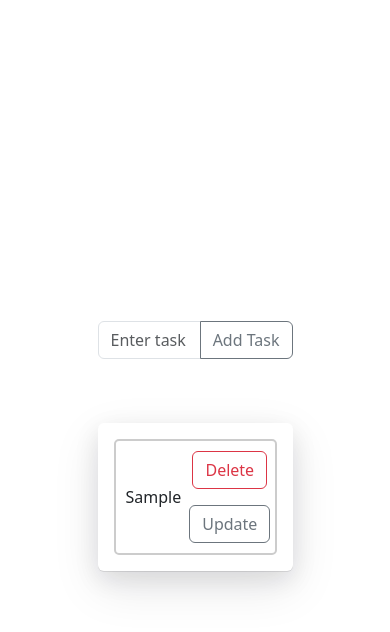
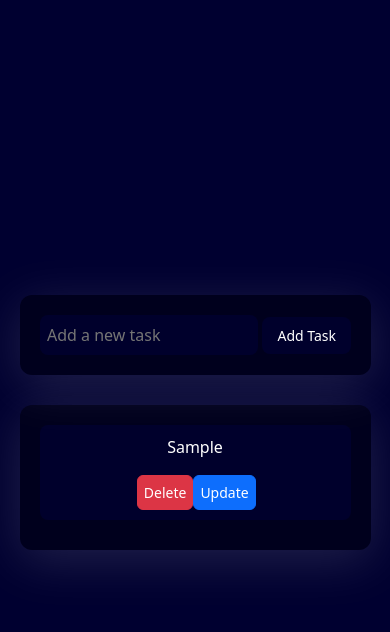
Before and after one commit to mohmad3334/TODO-LIST, a website: page index.html in a window 390 px wide. Both pictures are taken after typing "Sample" into the empty fields and a click on the button "Add Task". Drawn offline with nearby package versions, Linux system fonts and the light colour scheme.

Commit message:
TODO LIST
A responsive web-based task management app built with HTML, CSS (Bootstrap), and JavaScript.
It allows users to:

Add new tasks

Delete or update tasks

Save tasks using localStorage to persist them across sessions

This project is ideal for beginners practicing DOM manipulation and localStorage usage.

```diff
--- a/index.html
+++ b/index.html
@@ -3,25 +3,23 @@
 <head>
     <meta charset="UTF-8">
     <meta name="viewport" content="width=device-width, initial-scale=1.0">
+    <link href="https://cdnjs.cloudflare.com/ajax/libs/animate.css/4.1.1/animate.min.css" rel="stylesheet">
     <link href="https://cdn.jsdelivr.net/npm/bootstrap@5.3.7/dist/css/bootstrap.min.css" rel="stylesheet"
         integrity="sha384-LN+7fdVzj6u52u30Kp6M/trliBMCMKTyK833zpbD+pXdCLuTusPj697FH4R/5mcr" crossorigin="anonymous">
     <link rel="stylesheet" href="style.css">
     <title>Document</title>
 </head>
 
-<body class="d-flex justify-content-center align-items-center flex-column" style="min-height: 100vh;">
+<body>
 
+    <div class="input-btn animate__animated animate__lightSpeedInLeft" id="input-btn">
+        <input type="text" placeholder="Add a new task" id="input-el">
+        <button id="btn" class="btn btn-outline-secondary" type="button">Add Task</button>
+    </div>
 
-    <form class="mt-5 mb-5 w-50">
-        <div class="input-group mb-3">
-            <input  id="input" type="text" class="form-control" placeholder="Enter task" aria-label="Enter task"
-                aria-describedby="button-addon2">
-            <button id="btn" class="btn btn-outline-secondary" type="button" id="button-addon2">Add Task</button>
-        </div>
-    </form>
+    <div id="tasks" class="tasks">
+    </div>
 
-    <div style="box-shadow: rgba(17, 17, 26, 0.1) 0px 1px 0px, rgba(17, 17, 26, 0.1) 0px 8px 24px, rgba(17, 17, 26, 0.1) 0px 16px 48px;" class="list-group w-50" style="min-height: 200px;">
-    </div>
 
     <script src="script.js"></script>
     <script src="https://cdn.jsdelivr.net/npm/bootstrap@5.3.7/dist/js/bootstrap.bundle.min.js"
--- a/script.js
+++ b/script.js
@@ -1,42 +1,53 @@
 const btn = document.getElementById('btn');
-const taskList = document.querySelector('.list-group');
+const tasks = document.getElementById('tasks');
 
-btn.addEventListener('click', function () {
-    const inputEl = document.getElementById('input');
-    const input = inputEl.value.trim();
+btn.addEventListener('click', () => {
+    const inputEl = document.getElementById('input-el');
+    const input = inputEl.value;
 
     if (input === '') {
         alert('Please enter a task');
         return;
     }
 
-    const taskHTML = `
-        <div class="task m-3 d-flex justify-content-between align-items-center">
-            <p class="m-0 me-2">${input}</p>
-            <div class="buttons d-flex justify-content-between align-items-center flex-column h-100">
-                <button type="button" class="mb-3 btn btn-outline-danger delete-btn">Delete</button>
-                <button type="button" class="btn btn-outline-secondary update-btn">Update</button>
+    let content = `
+        <div class="task">
+            <p>${input}</p>
+            <div class="delete-update">
+                <button class="btn btn-danger delete-btn">Delete</button>
+                <button class="btn btn-primary update-btn">Update</button>
             </div>
         </div>
     `;
 
-    taskList.innerHTML += taskHTML;
+    tasks.innerHTML += content;
+    localStorage.setItem('tasks', tasks.innerHTML);
     inputEl.value = '';
 });
 
-taskList.addEventListener('click', function (e) {
+// تحميل المهام من localStorage عند فتح الصفحة
+window.addEventListener('load', () => {
+    let storedTasks = localStorage.getItem('tasks');
+    if (storedTasks) {
+        tasks.innerHTML = storedTasks;
+    }
+});
+
+// Event delegation للحذف والتحديث
+tasks.addEventListener('click', (e) => {
     if (e.target.classList.contains('delete-btn')) {
-        const task = e.target.closest('.task');
-        task.remove();
+        const taskDiv = e.target.closest('.task');
+        taskDiv.remove();
+        localStorage.setItem('tasks', tasks.innerHTML); // حدّث التخزين
     }
 
-    // تحديث
     if (e.target.classList.contains('update-btn')) {
-        const task = e.target.closest('.task');
-        const paragraph = task.querySelector('p');
-        const newText = prompt('Update your task:', paragraph.textContent);
-        if (newText !== null && newText.trim() !== '') {
-            paragraph.textContent = newText;
+        const taskDiv = e.target.closest('.task');
+        const taskText = taskDiv.querySelector('p');
+        const newText = prompt('Update task:', taskText.textContent);
+        if (newText) {
+            taskText.textContent = newText;
+            localStorage.setItem('tasks', tasks.innerHTML); // حدّث التخزين
         }
     }
 });
--- a/style.css
+++ b/style.css
@@ -3,8 +3,141 @@
     padding: 0;
     box-sizing: border-box;
 }
-.task{
-    border: 2px solid #ccc;
-    border-radius: 5px;
+body{
+    display: flex;
+    justify-content: center;
+    align-items: center;
+    flex-direction: column;
+    min-height: 100vh;
+    background-color: #000030;
+    color: white;
+}
+.input-btn {
+    width: 45%;
+    background-color: #00001d;
+    display: flex;
+    justify-content: space-between;
+    align-items: center;
+    padding: 20px;
+    border-radius: 12px;
+    margin-bottom: 30px;
+    box-shadow: rgba(255, 255, 255, 0.13) 0px 10px 50px;
+}
+.input-btn input {
+    width: 70%;
+    padding: 8px 7px;
+    outline: none;
+    border-radius: 8px;
+    border: none;
+    background-color: #00002c;
+    color: white;
+}
+.input-btn button{
+    padding: 8px 15px;
+    border-radius: 8px;
+    border: none;
+    background-color: #00002c;
+    color: white;
+    cursor: pointer;
+}
+.tasks{
+    width: 70%;
+    background-color: #00001d;
+    padding: 20px;
+    border-radius: 12px;
+    max-height: 400px;
+    overflow-y: scroll;
+    scrollbar-width: none;
+    box-shadow: rgba(255, 255, 255, 0.13) 0px 10px 50px;
+}
+.tasks .task{
+    display: flex;
+    justify-content: space-between;
+    align-items: center;
     padding: 10px;
+    margin-bottom: 10px;
+    background-color: #00002c;
+    border-radius: 8px;
+    color: white;
 }
+.tasks .task p{
+    width: 75%;
+}
+.tasks .task .delete-update{
+    display: flex;
+    justify-content: space-between;
+    align-items: center;
+    width: 20%;
+}
+@media (max-width:1193px){
+    .tasks .task .delete-update {
+    width: 22%;
+}
+}
+@media (max-width:1067px) {
+    .tasks .task .delete-update {
+        width: 25%;
+    }
+}
+@media(max-width: 959px) {
+    .tasks .task .delete-update {
+        width: 30%;
+    }
+}
+@media (max-width:853px) {
+    .tasks .task .delete-update {
+        width: 35%;
+    }
+}
+@media (max-width: 792px) {
+    .tasks .task .delete-update {
+        width: 25%;
+    }
+    .btn{
+        font-size: 14px;
+        padding: 6px;
+    }
+    .input-btn {
+        width: 70%;
+    }
+}
+@media (max-width: 690px) {
+    .tasks {
+        width: 80%;
+    }
+    .input-btn {
+        width: 80%;
+    }
+}
+@media (max-width: 656px) {
+    .tasks {
+        width: 90%;
+    }
+    .input-btn {
+        width: 90%;
+    }
+
+}
+@media (max-width:580px) {
+    .tasks .task .delete-update {
+        width: 29%;
+    }
+}
+@media (max-width:526px) {
+    .tasks .task{
+        flex-direction: column;
+        align-items: center;
+        text-align: center;
+    }
+}
+@media (max-width:506px) {
+    .tasks .task .delete-update {
+        width: 35%;
+    }
+}
+
+@media (max-width:438px) {
+    .tasks .task .delete-update {
+        width: 40%;
+    }
+}
```
Also changed, not shown: README.MD (added).
